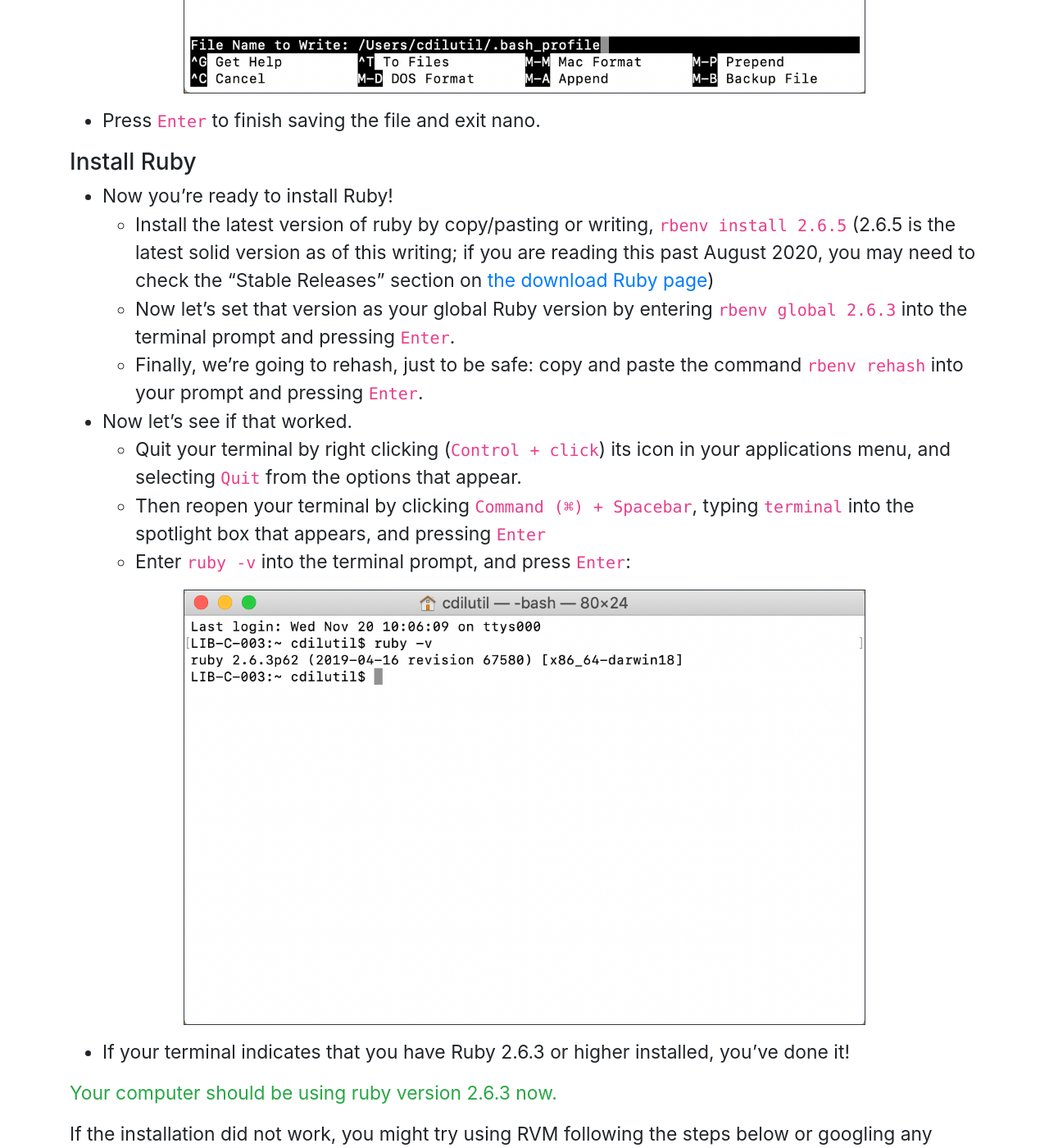
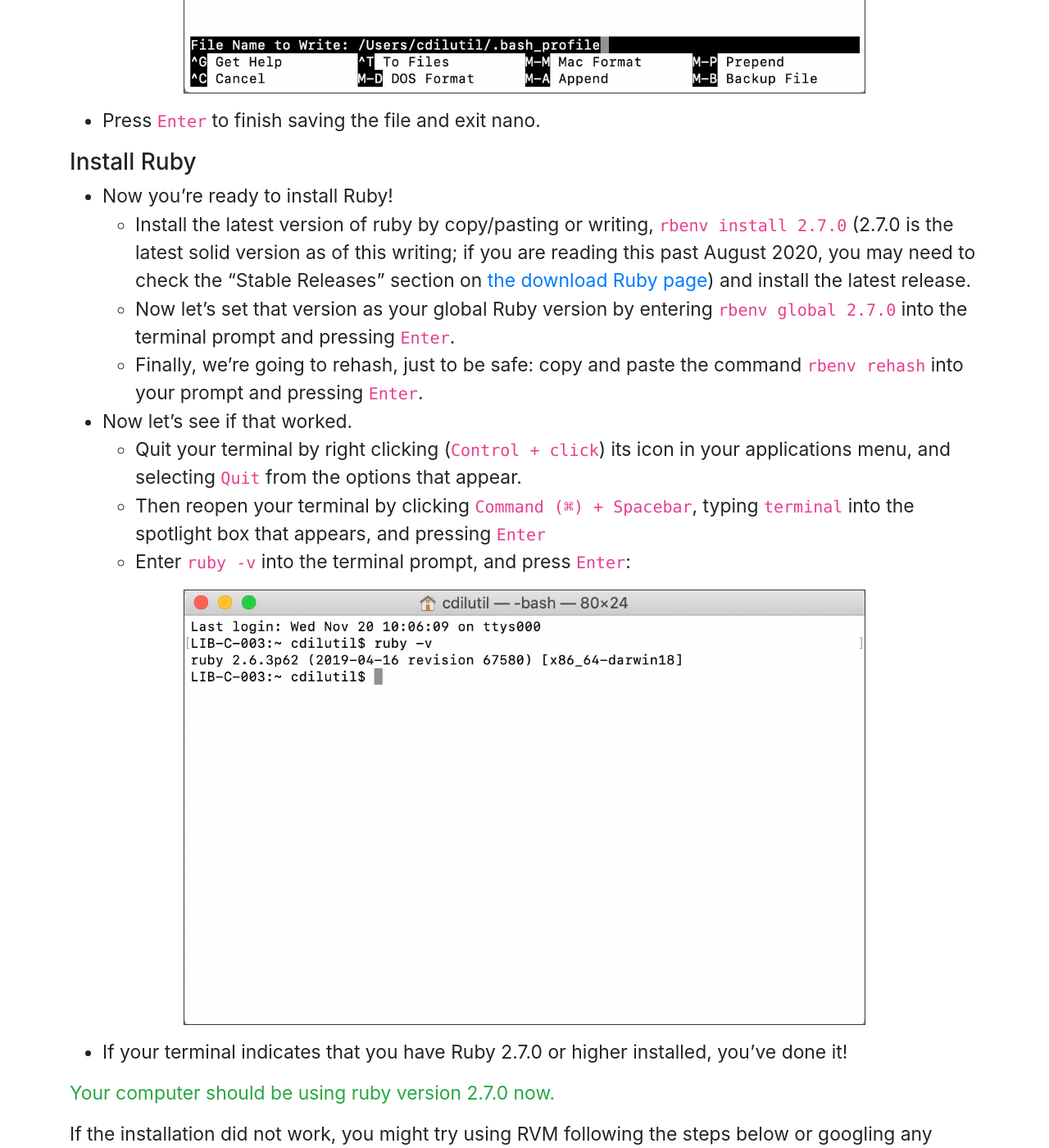
Before and after one commit to lib-static/howto, a Jekyll site: the page built from howtos/installrubymac.md, in a window 1280 px wide and 1400 px high, scrolled down 7053 px. Shown: the whole window at 82% size. Built offline with Jekyll 4.4.1, drawn with Linux system fonts in a browser that asks for light colours.

Commit message:
update ruby version

```diff
--- a/howtos/installrubymac.md
+++ b/howtos/installrubymac.md
@@ -88,8 +88,8 @@ To edit your bash profile, follow the instructions below:
 ### Install Ruby
 
 - Now you're ready to install Ruby!
-    - Install the latest version of ruby by copy/pasting or writing, `rbenv install 2.6.5`  (2.6.5 is the latest solid version as of this writing; if you are reading this past August 2020, you may need to check the "Stable Releases" section on [the download Ruby page](https://www.ruby-lang.org/en/downloads/){:target="_blank"})
-    - Now let's set that version as your global Ruby version by entering `rbenv global 2.6.3` into the terminal prompt and pressing `Enter`.
+    - Install the latest version of ruby by copy/pasting or writing, `rbenv install 2.7.0`  (2.7.0 is the latest solid version as of this writing; if you are reading this past August 2020, you may need to check the "Stable Releases" section on [the download Ruby page](https://www.ruby-lang.org/en/downloads/){:target="_blank"}) and install the latest release.
+    - Now let's set that version as your global Ruby version by entering `rbenv global 2.7.0` into the terminal prompt and pressing `Enter`.
     - Finally, we're going to rehash, just to be safe: copy and paste the command `rbenv rehash` into your prompt and pressing `Enter`.
 - Now let's see if that worked.
     - Quit your terminal by right clicking (`Control + click`) its icon in your applications menu, and selecting `Quit` from the options that appear.
@@ -99,10 +99,10 @@ To edit your bash profile, follow the instructions below:
 {:.text-center}
 {% include bootstrap/image.md img="/ruby/mac/rubyv.png" class="border border-dark w-75" %}
 
-- If your terminal indicates that you have Ruby 2.6.3 or higher installed, you've done it!
+- If your terminal indicates that you have Ruby 2.7.0 or higher installed, you've done it!
 
 {:.text-success}
-Your computer should be using ruby version 2.6.3 now.
+Your computer should be using ruby version 2.7.0 now.
 
 If the installation did not work, you might try using RVM following the steps below or googling any error message or other hinderance you encountered.
 
```
